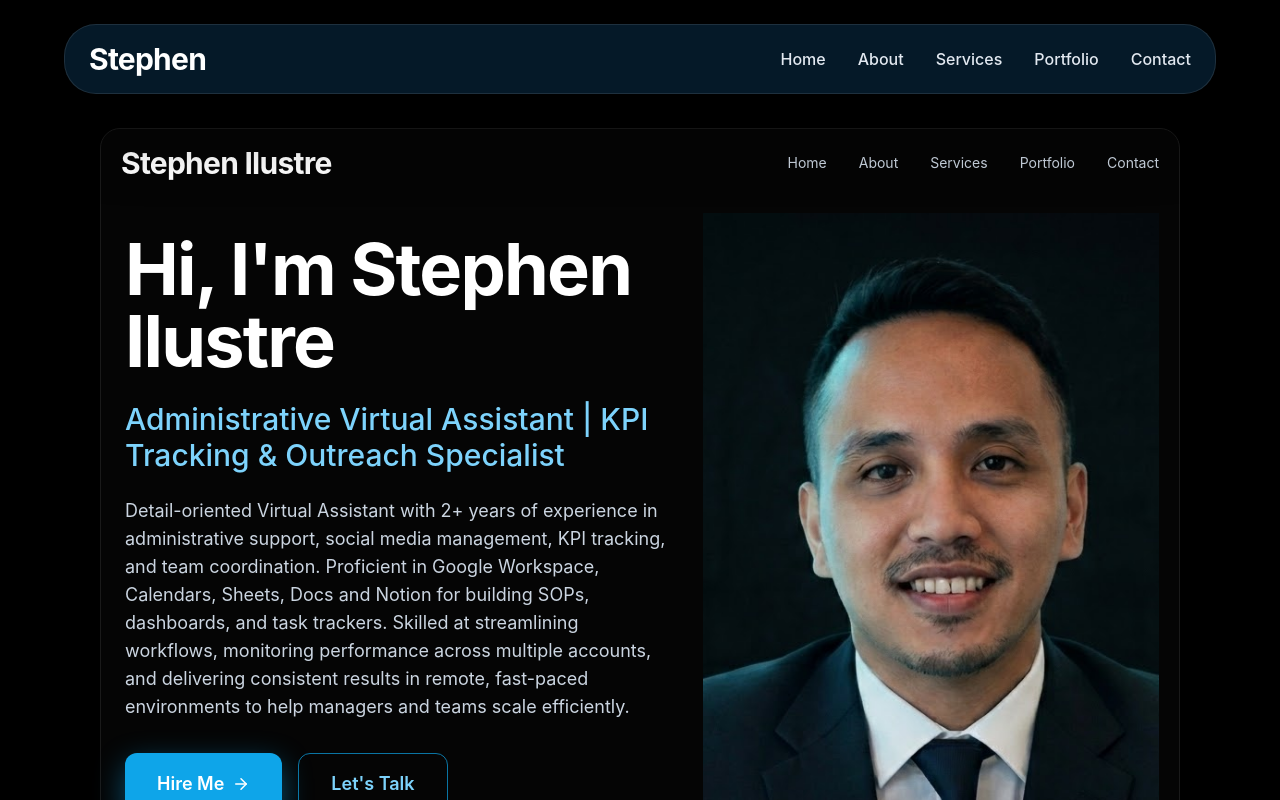
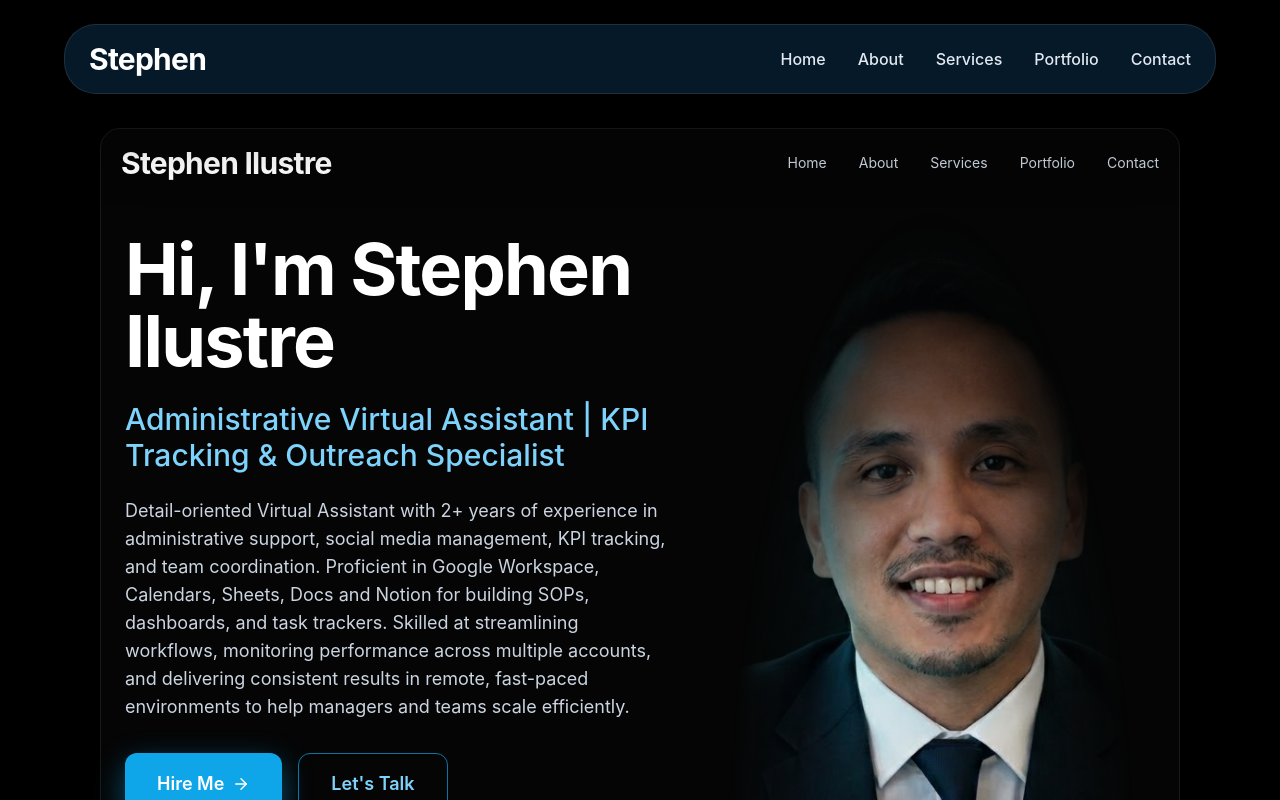
Before and after one commit to tpn-websiteportfolio/PortfolioNew, a React (Vite) app: page / in a window 1280 px wide. Shown: the top 800 px of the page. Built offline with nearby package versions, Linux system fonts and the light colour scheme.

Commit message:
Apply background removal effect to profile image using mask gradient

```diff
--- a/src/components/Hero.tsx
+++ b/src/components/Hero.tsx
@@ -90,11 +90,15 @@ export function Hero() {
               </div>
             </motion.div>
 
-            <motion.div variants={itemVariants} className="h-full overflow-hidden">
+            <motion.div variants={itemVariants} className="relative h-full overflow-hidden">
               <img
                 src="/stephen.jpg"
                 alt="Stephen Ilustre"
                 className="h-full w-full object-cover"
+                style={{
+                  maskImage: "radial-gradient(ellipse 45% 100% at 50% 100%, black 0%, black 50%, transparent 100%)",
+                  WebkitMaskImage: "radial-gradient(ellipse 45% 100% at 50% 100%, black 0%, black 50%, transparent 100%)",
+                }}
               />
             </motion.div>
           </div>
```
